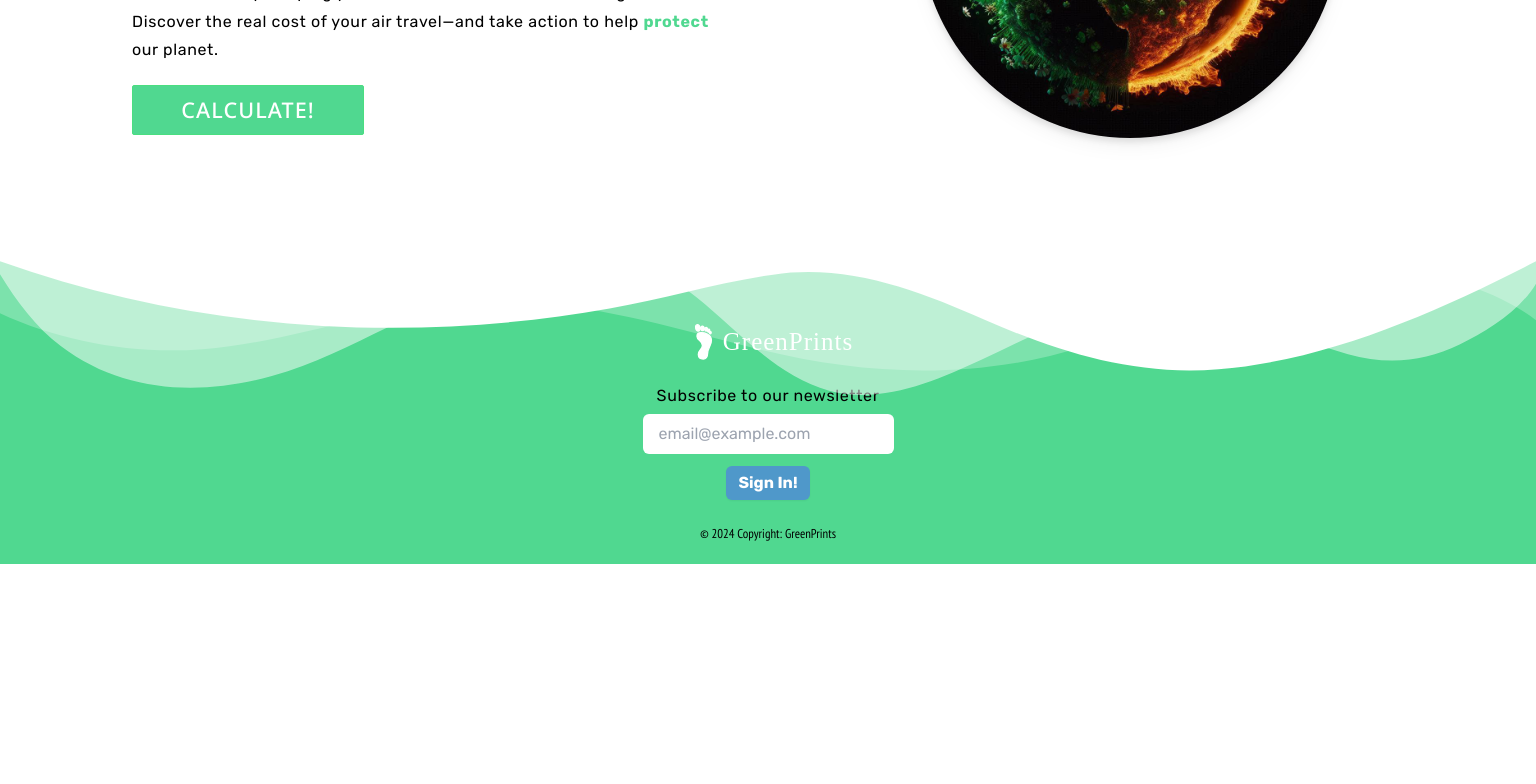
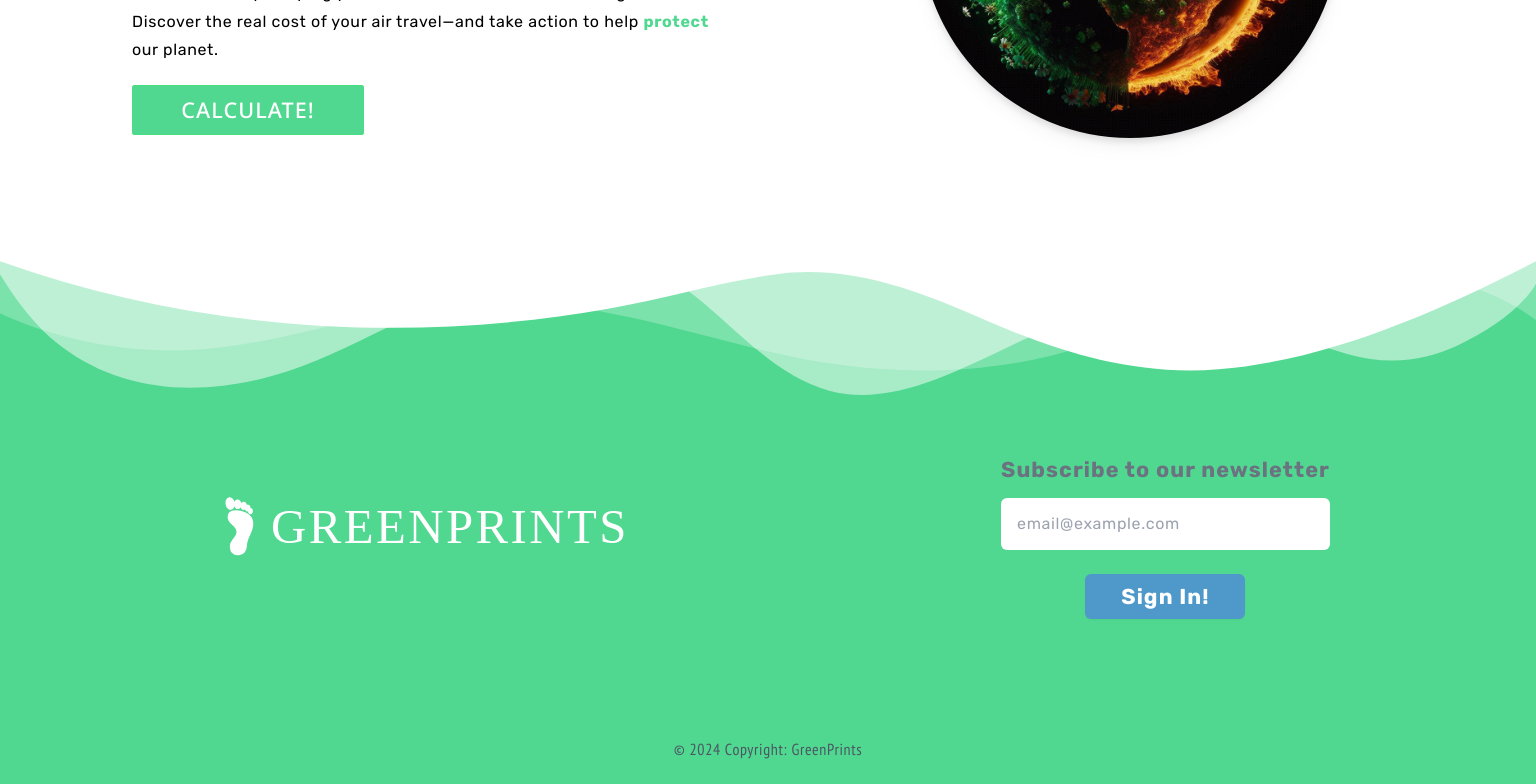
Before and after one commit to Matteonegridev/GreenPrints, a React (Vite) app: page / in a window 1536 px wide. Shown: the part 577-1361 px from the top of the page. Before the commit the page ends 1141 px from the top, so only its background shows below. Built offline with nearby package versions, Linux system fonts and the light colour scheme; a web font is replaced by a local one.

Commit message:
done footer 2xl

```diff
--- a/css/output.css
+++ b/css/output.css
@@ -618,9 +618,8 @@ video {
   margin-bottom: 1rem;
 }
 
-.mx-3{
-  margin-left: 0.75rem;
-  margin-right: 0.75rem;
+.-mb-2{
+  margin-bottom: -0.5rem;
 }
 
 .-mb-4{
@@ -647,10 +646,6 @@ video {
   margin-top: 3rem;
 }
 
-.-mb-2{
-  margin-bottom: -0.5rem;
-}
-
 .block{
   display: block;
 }
@@ -691,8 +686,13 @@ video {
   height: 100vh;
 }
 
-.h-5{
-  height: 1.25rem;
+.h-fit{
+  height: -moz-fit-content;
+  height: fit-content;
+}
+
+.h-full{
+  height: 100%;
 }
 
 .min-h-\[50dvh\]{
@@ -928,11 +928,6 @@ video {
 .bg-white{
   --tw-bg-opacity: 1;
   background-color: rgb(255 255 255 / var(--tw-bg-opacity));
-}
-
-.bg-neutral-200{
-  --tw-bg-opacity: 1;
-  background-color: rgb(229 229 229 / var(--tw-bg-opacity));
 }
 
 .bg-gradient-to-r{
@@ -978,10 +973,6 @@ video {
   padding: 1.25rem;
 }
 
-.p-6{
-  padding: 1.5rem;
-}
-
 .px-1{
   padding-left: 0.25rem;
   padding-right: 0.25rem;
@@ -1007,6 +998,11 @@ video {
   padding-right: 2rem;
 }
 
+.px-\[0\.8em\]{
+  padding-left: 0.8em;
+  padding-right: 0.8em;
+}
+
 .py-2{
   padding-top: 0.5rem;
   padding-bottom: 0.5rem;
@@ -1037,21 +1033,6 @@ video {
   padding-bottom: 1.75rem;
 }
 
-.px-\[0\.3em\]{
-  padding-left: 0.3em;
-  padding-right: 0.3em;
-}
-
-.py-\[0\.8em\]{
-  padding-top: 0.8em;
-  padding-bottom: 0.8em;
-}
-
-.px-\[0\.8em\]{
-  padding-left: 0.8em;
-  padding-right: 0.8em;
-}
-
 .py-\[0\.3em\]{
   padding-top: 0.3em;
   padding-bottom: 0.3em;
@@ -1085,8 +1066,8 @@ video {
   padding-right: 0.5rem;
 }
 
-.pt-14{
-  padding-top: 3.5rem;
+.pt-16{
+  padding-top: 4rem;
 }
 
 .pt-24{
@@ -1115,14 +1096,6 @@ video {
 
 .pt-8{
   padding-top: 2rem;
-}
-
-.pt-16{
-  padding-top: 4rem;
-}
-
-.pt-2{
-  padding-top: 0.5rem;
 }
 
 .text-center{
@@ -1181,16 +1154,16 @@ video {
   letter-spacing: 0.05em;
 }
 
+.text-sm{
+  font-size: 0.8rem;
+}
+
 .text-xl{
   font-size: 1.35rem;
   line-height: 2rem;
   letter-spacing: 0.05em;
 }
 
-.text-sm{
-  font-size: 0.8rem;
-}
-
 .font-black{
   font-weight: 900;
 }
@@ -1234,6 +1207,10 @@ video {
   color: rgb(75 85 99 / var(--tw-text-opacity));
 }
 
+.text-inherit{
+  color: inherit;
+}
+
 .text-primary{
   --tw-text-opacity: 1;
   color: rgb(80 216 144 / var(--tw-text-opacity));
@@ -1258,13 +1235,16 @@ video {
   color: rgb(255 255 255 / var(--tw-text-opacity));
 }
 
-.text-neutral-600{
-  --tw-text-opacity: 1;
-  color: rgb(82 82 82 / var(--tw-text-opacity));
-}
-
-.text-inherit{
-  color: inherit;
+.caret-primary{
+  caret-color: #50D890;
+}
+
+.caret-secondary{
+  caret-color: #4F98CA;
+}
+
+.caret-tertiary{
+  caret-color: #F06543;
 }
 
 .shadow-md{
@@ -1301,24 +1281,18 @@ video {
   transition-duration: 150ms;
 }
 
+.transition-\[fill\]{
+  transition-property: fill;
+  transition-timing-function: cubic-bezier(0.4, 0, 0.2, 1);
+  transition-duration: 150ms;
+}
+
 .transition-all{
   transition-property: all;
   transition-timing-function: cubic-bezier(0.4, 0, 0.2, 1);
   transition-duration: 150ms;
 }
 
-.transition-colors{
-  transition-property: color, background-color, border-color, text-decoration-color, fill, stroke;
-  transition-timing-function: cubic-bezier(0.4, 0, 0.2, 1);
-  transition-duration: 150ms;
-}
-
-.transition-\[fill\]{
-  transition-property: fill;
-  transition-timing-function: cubic-bezier(0.4, 0, 0.2, 1);
-  transition-duration: 150ms;
-}
-
 .duration-200{
   transition-duration: 200ms;
 }
@@ -1327,8 +1301,8 @@ video {
   transition-duration: 300ms;
 }
 
-.duration-1000{
-  transition-duration: 1000ms;
+.duration-100{
+  transition-duration: 100ms;
 }
 
 .ease-in{
@@ -1385,38 +1359,12 @@ video {
   border-width: 2px;
 }
 
-.focus\:bg-secondary:focus{
-  --tw-bg-opacity: 1;
-  background-color: rgb(79 152 202 / var(--tw-bg-opacity));
-}
-
-.focus\:bg-slate-500:focus{
-  --tw-bg-opacity: 1;
-  background-color: rgb(100 116 139 / var(--tw-bg-opacity));
-}
-
-.focus\:shadow-inner:focus{
-  --tw-shadow: inset 0 2px 4px 0 rgb(0 0 0 / 0.05);
-  --tw-shadow-colored: inset 0 2px 4px 0 var(--tw-shadow-color);
-  box-shadow: var(--tw-ring-offset-shadow, 0 0 #0000), var(--tw-ring-shadow, 0 0 #0000), var(--tw-shadow);
-}
-
-.focus\:shadow-md:focus{
-  --tw-shadow: 0 4px 6px -1px rgb(0 0 0 / 0.1), 0 2px 4px -2px rgb(0 0 0 / 0.1);
-  --tw-shadow-colored: 0 4px 6px -1px var(--tw-shadow-color), 0 2px 4px -2px var(--tw-shadow-color);
-  box-shadow: var(--tw-ring-offset-shadow, 0 0 #0000), var(--tw-ring-shadow, 0 0 #0000), var(--tw-shadow);
-}
-
 .focus\:shadow-lg:focus{
   --tw-shadow: 0 10px 15px -3px rgb(0 0 0 / 0.1), 0 4px 6px -4px rgb(0 0 0 / 0.1);
   --tw-shadow-colored: 0 10px 15px -3px var(--tw-shadow-color), 0 4px 6px -4px var(--tw-shadow-color);
   box-shadow: var(--tw-ring-offset-shadow, 0 0 #0000), var(--tw-ring-shadow, 0 0 #0000), var(--tw-shadow);
 }
 
-.focus\:outline-secondary:focus{
-  outline-color: #4F98CA;
-}
-
 .active\:scale-\[0\.97\]:active{
   --tw-scale-x: 0.97;
   --tw-scale-y: 0.97;
@@ -1618,6 +1566,30 @@ video {
     margin-bottom: 1rem;
   }
 
+  .xl\:mt-5{
+    margin-top: 1.25rem;
+  }
+
+  .xl\:mt-44{
+    margin-top: 11rem;
+  }
+
+  .xl\:mt-48{
+    margin-top: 12rem;
+  }
+
+  .xl\:mt-28{
+    margin-top: 7rem;
+  }
+
+  .xl\:mt-20{
+    margin-top: 5rem;
+  }
+
+  .xl\:mt-24{
+    margin-top: 6rem;
+  }
+
   .xl\:flex{
     display: flex;
   }
@@ -1626,6 +1598,44 @@ video {
     display: grid;
   }
 
+  .xl\:h-full{
+    height: 100%;
+  }
+
+  .xl\:h-dvh{
+    height: 100dvh;
+  }
+
+  .xl\:h-auto{
+    height: auto;
+  }
+
+  .xl\:h-screen{
+    height: 100vh;
+  }
+
+  .xl\:h-96{
+    height: 24rem;
+  }
+
+  .xl\:h-80{
+    height: 20rem;
+  }
+
+  .xl\:h-fit{
+    height: -moz-fit-content;
+    height: fit-content;
+  }
+
+  .xl\:h-max{
+    height: -moz-max-content;
+    height: max-content;
+  }
+
+  .xl\:max-h-screen{
+    max-height: 100vh;
+  }
+
   .xl\:w-\[15rem\]{
     width: 15rem;
   }
@@ -1654,12 +1664,28 @@ video {
     justify-content: space-between;
   }
 
+  .xl\:justify-around{
+    justify-content: space-around;
+  }
+
   .xl\:justify-evenly{
     justify-content: space-evenly;
   }
 
   .xl\:gap-6{
     gap: 1.5rem;
+  }
+
+  .xl\:gap-5{
+    gap: 1.25rem;
+  }
+
+  .xl\:gap-14{
+    gap: 3.5rem;
+  }
+
+  .xl\:overflow-hidden{
+    overflow: hidden;
   }
 
   .xl\:p-1{
@@ -1697,6 +1723,11 @@ video {
     padding-bottom: 1rem;
   }
 
+  .xl\:py-0{
+    padding-top: 0px;
+    padding-bottom: 0px;
+  }
+
   .xl\:pb-6{
     padding-bottom: 1.5rem;
   }
@@ -1719,6 +1750,18 @@ video {
 
   .xl\:pt-5{
     padding-top: 1.25rem;
+  }
+
+  .xl\:pt-14{
+    padding-top: 3.5rem;
+  }
+
+  .xl\:pt-20{
+    padding-top: 5rem;
+  }
+
+  .xl\:pt-28{
+    padding-top: 7rem;
   }
 
   .xl\:text-2xl{
@@ -1783,6 +1826,14 @@ video {
     margin-top: -5rem;
   }
 
+  .\32xl\:mb-0{
+    margin-bottom: 0px;
+  }
+
+  .\32xl\:mb-3{
+    margin-bottom: 0.75rem;
+  }
+
   .\32xl\:h-12{
     height: 3rem;
   }
@@ -1795,6 +1846,23 @@ video {
     height: 35px;
   }
 
+  .\32xl\:h-full{
+    height: 100%;
+  }
+
+  .\32xl\:h-dvh{
+    height: 100dvh;
+  }
+
+  .\32xl\:h-fit{
+    height: -moz-fit-content;
+    height: fit-content;
+  }
+
+  .\32xl\:min-h-dvh{
+    min-height: 100dvh;
+  }
+
   .\32xl\:w-12{
     width: 3rem;
   }
@@ -1815,10 +1883,60 @@ video {
     width: 80%;
   }
 
+  .\32xl\:w-4\/5{
+    width: 80%;
+  }
+
+  .\32xl\:w-\[10rem\]{
+    width: 10rem;
+  }
+
+  .\32xl\:w-\[15rem\]{
+    width: 15rem;
+  }
+
+  .\32xl\:w-fit{
+    width: -moz-fit-content;
+    width: fit-content;
+  }
+
+  .\32xl\:w-full{
+    width: 100%;
+  }
+
+  .\32xl\:min-w-max{
+    min-width: -moz-max-content;
+    min-width: max-content;
+  }
+
+  .\32xl\:max-w-40{
+    max-width: 10rem;
+  }
+
+  .\32xl\:max-w-80{
+    max-width: 20rem;
+  }
+
   .\32xl\:cursor-pointer{
     cursor: pointer;
   }
 
+  .\32xl\:items-center{
+    align-items: center;
+  }
+
+  .\32xl\:justify-between{
+    justify-content: space-between;
+  }
+
+  .\32xl\:justify-evenly{
+    justify-content: space-evenly;
+  }
+
+  .\32xl\:gap-5{
+    gap: 1.25rem;
+  }
+
   .\32xl\:place-self-end{
     place-self: end;
   }
@@ -1831,6 +1949,29 @@ video {
     padding: 1.75rem;
   }
 
+  .\32xl\:p-14{
+    padding: 3.5rem;
+  }
+
+  .\32xl\:p-36{
+    padding: 9rem;
+  }
+
+  .\32xl\:py-5{
+    padding-top: 1.25rem;
+    padding-bottom: 1.25rem;
+  }
+
+  .\32xl\:py-3{
+    padding-top: 0.75rem;
+    padding-bottom: 0.75rem;
+  }
+
+  .\32xl\:px-6{
+    padding-left: 1.5rem;
+    padding-right: 1.5rem;
+  }
+
   .\32xl\:pl-2{
     padding-left: 0.5rem;
   }
@@ -1845,6 +1986,18 @@ video {
 
   .\32xl\:pt-14{
     padding-top: 3.5rem;
+  }
+
+  .\32xl\:pt-36{
+    padding-top: 9rem;
+  }
+
+  .\32xl\:pt-44{
+    padding-top: 11rem;
+  }
+
+  .\32xl\:pt-3{
+    padding-top: 0.75rem;
   }
 
   .\32xl\:text-2xl{
@@ -1883,6 +2036,16 @@ video {
     letter-spacing: 0.04em;
   }
 
+  .\32xl\:text-\[10px\]{
+    font-size: 10px;
+  }
+
+  .\32xl\:text-xl{
+    font-size: 1.35rem;
+    line-height: 2rem;
+    letter-spacing: 0.05em;
+  }
+
   .\32xl\:duration-200{
     transition-duration: 200ms;
   }
@@ -1903,6 +2066,11 @@ video {
     background-color: rgb(239 255 251 / var(--tw-bg-opacity));
   }
 
+  .\32xl\:hover\:bg-white:hover{
+    --tw-bg-opacity: 1;
+    background-color: rgb(255 255 255 / var(--tw-bg-opacity));
+  }
+
   .\32xl\:hover\:text-clearDark:hover{
     --tw-text-opacity: 1;
     color: rgb(61 61 61 / var(--tw-text-opacity));
@@ -1911,6 +2079,11 @@ video {
   .\32xl\:hover\:text-primary:hover{
     --tw-text-opacity: 1;
     color: rgb(80 216 144 / var(--tw-text-opacity));
+  }
+
+  .\32xl\:hover\:text-secondary:hover{
+    --tw-text-opacity: 1;
+    color: rgb(79 152 202 / var(--tw-text-opacity));
   }
 
   .\32xl\:hover\:shadow-lg:hover{
@@ -1925,8 +2098,19 @@ video {
     box-shadow: var(--tw-ring-offset-shadow, 0 0 #0000), var(--tw-ring-shadow, 0 0 #0000), var(--tw-shadow);
   }
 
+  .\32xl\:hover\:shadow-md:hover{
+    --tw-shadow: 0 4px 6px -1px rgb(0 0 0 / 0.1), 0 2px 4px -2px rgb(0 0 0 / 0.1);
+    --tw-shadow-colored: 0 4px 6px -1px var(--tw-shadow-color), 0 2px 4px -2px var(--tw-shadow-color);
+    box-shadow: var(--tw-ring-offset-shadow, 0 0 #0000), var(--tw-ring-shadow, 0 0 #0000), var(--tw-shadow);
+  }
+
   .\32xl\:hover\:shadow-primary:hover{
     --tw-shadow-color: #50D890;
+    --tw-shadow: var(--tw-shadow-colored);
+  }
+
+  .\32xl\:hover\:shadow-secondary:hover{
+    --tw-shadow-color: #4F98CA;
     --tw-shadow: var(--tw-shadow-colored);
   }
 
@@ -1981,11 +2165,6 @@ video {
   background-color: rgb(255 255 255 / var(--tw-bg-opacity));
 }
 
-.dark\:bg-neutral-700:where(.dark, .dark *){
-  --tw-bg-opacity: 1;
-  background-color: rgb(64 64 64 / var(--tw-bg-opacity));
-}
-
 .dark\:fill-dark:where(.dark, .dark *){
   fill: #272727;
 }
@@ -1998,11 +2177,6 @@ video {
 .dark\:text-white:where(.dark, .dark *){
   --tw-text-opacity: 1;
   color: rgb(255 255 255 / var(--tw-text-opacity));
-}
-
-.dark\:text-neutral-400:where(.dark, .dark *){
-  --tw-text-opacity: 1;
-  color: rgb(163 163 163 / var(--tw-text-opacity));
 }
 
 .dark\:placeholder\:text-zinc-400:where(.dark, .dark *)::-moz-placeholder{
--- a/src/Components/Footer.tsx
+++ b/src/Components/Footer.tsx
@@ -1,26 +1,38 @@
+import { useEffect, useState } from "react";
 import FooterForm from "../Utils/FooterForm";
 import Logo from "../Utils/Logo";
 import Wave from "../Utils/Wave";
 
 function Footer() {
+  const measures = window.innerWidth > 1405;
+  const [isWindow, setIsWindow] = useState(measures);
+
+  useEffect(() => {
+    const handleResize = () => setIsWindow(window.innerWidth > 1405);
+    window.addEventListener("resize", handleResize);
+    return () => window.removeEventListener("resize", handleResize);
+  }, []);
+
   return (
-    <footer className="relative mt-10 bg-primary">
+    <footer className="relative mt-10 bg-primary xl:h-96 2xl:h-fit">
       <Wave className="absolute inset-x-0 top-0 -translate-y-1 overflow-hidden" />
-      <div className="flex flex-col px-5 pt-16">
+      <div className="flex flex-col px-5 pt-16 xl:flex-row xl:justify-around xl:pt-24 2xl:pt-44">
         <div className="flex items-center justify-center">
           <Logo
-            width="40px"
-            height="40px"
+            width={isWindow ? "65px" : "40px"}
+            height={isWindow ? "65px" : "40px"}
             strokeWidth="1"
             stroke="#fff"
             fill="#fff"
           />
-          <span className="font-title text-2xl text-white">GreenPrints</span>
+          <span className="font-title text-2xl text-white xl:text-4xl 2xl:text-5xl">
+            GREENPRINTS
+          </span>
         </div>
         <FooterForm />
       </div>
-      <div className="py-5 text-center">
-        <span className="font-subheading text-sm">
+      <div className="py-5 text-center text-gray-600 xl:mt-24 xl:py-0 2xl:py-5">
+        <span className="font-subheading text-sm 2xl:text-base">
           © 2024 Copyright: GreenPrints{" "}
         </span>
       </div>
--- a/src/Utils/FooterForm.tsx
+++ b/src/Utils/FooterForm.tsx
@@ -39,18 +39,23 @@ function FooterForm() {
         className="flex flex-col items-center justify-center gap-3"
         onSubmit={(e) => handleSubmit(e)}
       >
-        <label className="-mb-2 font-body text-base" htmlFor="email">
+        <label
+          className="-mb-2 font-body text-base font-bold text-gray-500 2xl:mb-0 2xl:text-xl"
+          htmlFor="email"
+        >
           Subscribe to our newsletter
         </label>
         <input
-          className="rounded-md border-none px-4 py-2 font-body text-inherit outline-none transition-all duration-200 ease-linear focus:shadow-lg"
+          className="rounded-md border-none px-4 py-2 font-body text-base text-clearDark caret-tertiary outline-none transition-all duration-200 ease-linear focus:shadow-lg 2xl:mb-3 2xl:w-full 2xl:py-3"
           type="email"
           name="email"
           id="email"
           placeholder="email@example.com"
+          required
+          autoComplete="off"
         />
         <button
-          className="rounded-md bg-secondary px-[0.8em] py-[0.3em] font-body font-bold text-white shadow-sm"
+          className="rounded-md bg-secondary px-[0.8em] py-[0.3em] font-body font-bold text-white shadow-sm transition-all duration-200 ease-in 2xl:w-[10rem] 2xl:text-xl 2xl:hover:bg-white 2xl:hover:text-secondary 2xl:hover:shadow-lg 2xl:active:shadow-sm"
           type="submit"
         >
           Sign In!
```
Also changed, not shown: 1 other file (tests, documents, lock files or other folders).
